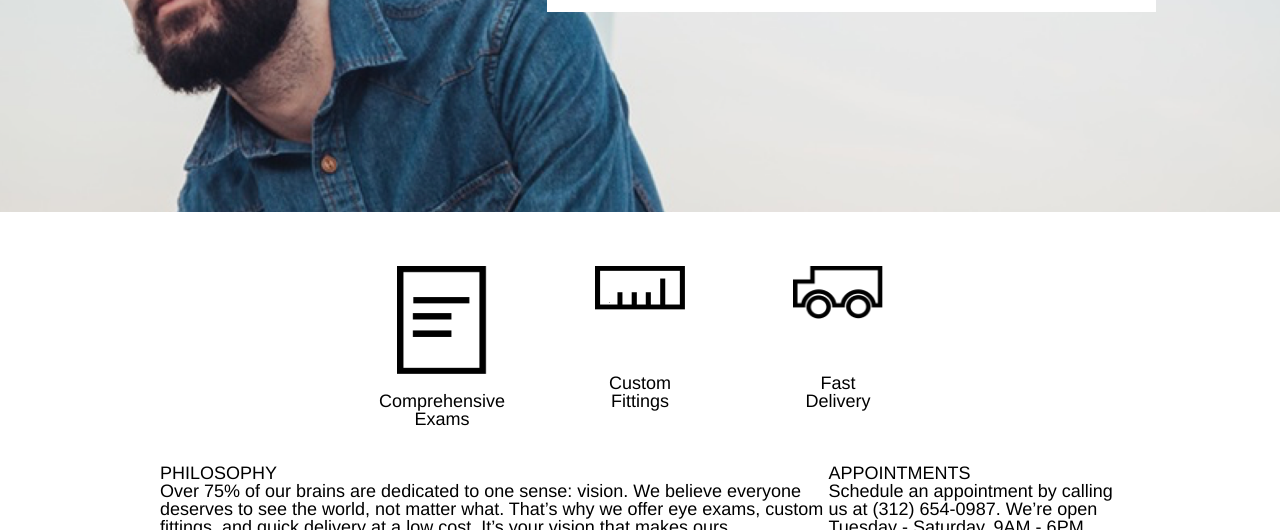
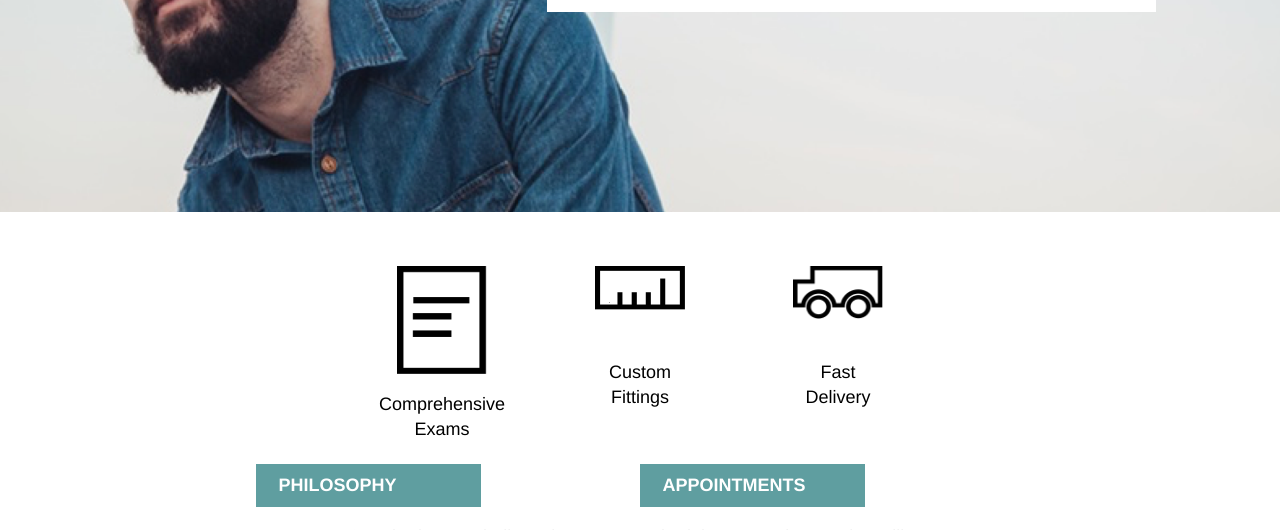
Before and after one commit to JamesC1103/TortoiseshellOptics, a plain HTML site: page index.html in a window 1280 px wide. Shown: the part 346-876 px from the top of the page. Drawn offline with Linux system fonts and the light colour scheme.

Commit message:
Add CSS to Supporting Info

```diff
--- a/resources/css/style.css
+++ b/resources/css/style.css
@@ -2,8 +2,12 @@
 
 html {
   font-size: 18px;
-  font-family: Helvetica;
+  font-family: Helvetica, sans-serif;
+}
+
+body {
   line-height: 1.4;
+  margin: 0px;
 }
 
 .flex {
@@ -81,6 +85,8 @@ h1 {
   justify-content: center;
 }
 
+/* Service Section */
+
 .service {
   display:flex;
   flex-direction: column;
@@ -100,3 +106,26 @@ h1 {
 .service img.paper-icon {
   width: 3.5rem;
 }
+
+/* Info Section */
+
+.title {
+  font-weight: bold;
+  font-size: 1rem;
+  background-color: cadetblue;
+  color: white;
+  max-width: 10rem;
+  padding: 0.5rem 1.25rem;
+}
+
+.info {
+  width: 35%;
+  margin-right: 5%;
+  margin-bottom: 4rem;
+}
+
+.info p {
+  padding: 1rem 0px;
+}
+
+/* Footer Section */
```
